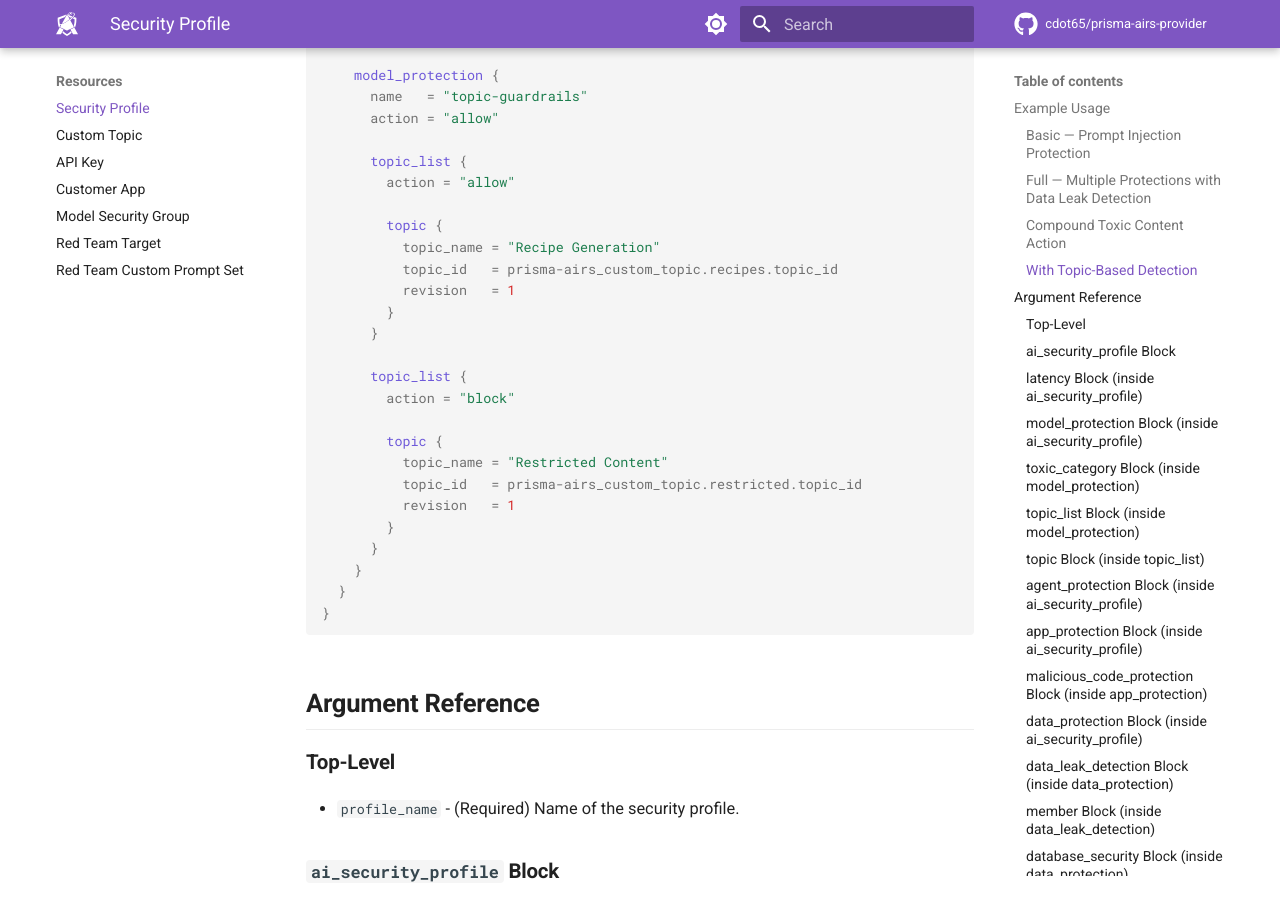
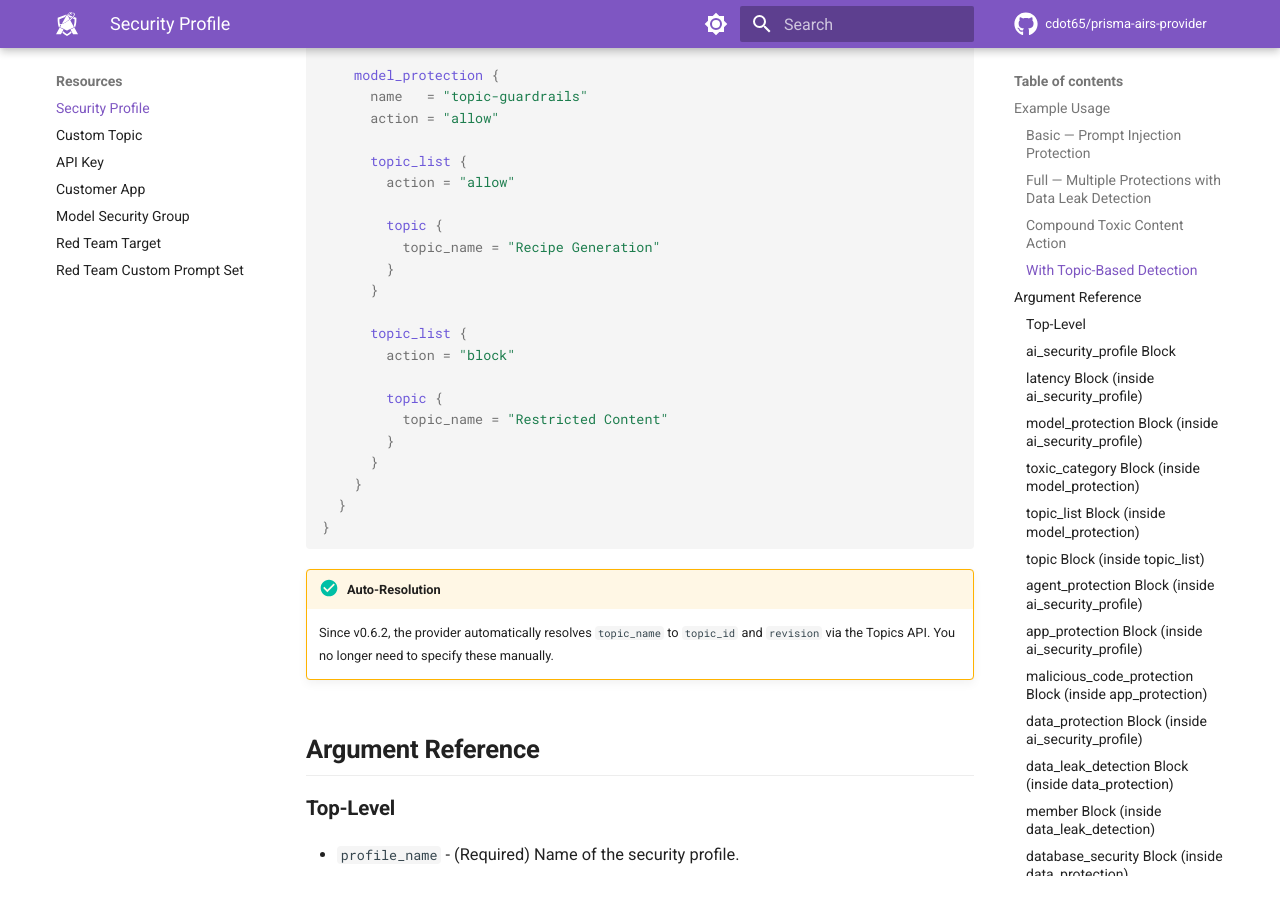
Before and after one commit to cdot65/terraform-provider-prisma-airs, an MkDocs documentation site: the page built from docs/resources/security-profile.md, in a window 1280 px wide and 900 px high, scrolled down 2975 px. Built offline with MkDocs 1.6.1 and Material for MkDocs 9.7.7, drawn with Linux system fonts in a browser that asks for light colours; comment, search, counter and statistics services are not loaded.

Commit message:
docs: update topic examples to show auto-resolve (#58)

````diff
--- a/docs/resources/security-profile.md
+++ b/docs/resources/security-profile.md
@@ -139,8 +139,6 @@ resource "prisma-airs_security_profile" "topics" {
 
         topic {
           topic_name = "Recipe Generation"
-          topic_id   = prisma-airs_custom_topic.recipes.topic_id
-          revision   = 1
         }
       }
 
@@ -149,14 +147,15 @@ resource "prisma-airs_security_profile" "topics" {
 
         topic {
           topic_name = "Restricted Content"
-          topic_id   = prisma-airs_custom_topic.restricted.topic_id
-          revision   = 1
         }
       }
     }
   }
 }
 ```
+
+!!! tip "Auto-Resolution"
+    Since v0.6.2, the provider automatically resolves `topic_name` to `topic_id` and `revision` via the Topics API. You no longer need to specify these manually.
 
 ## Argument Reference
 
````
Also changed, not shown: docs/guides/managing-security-profiles.md (+3 -2 lines).
